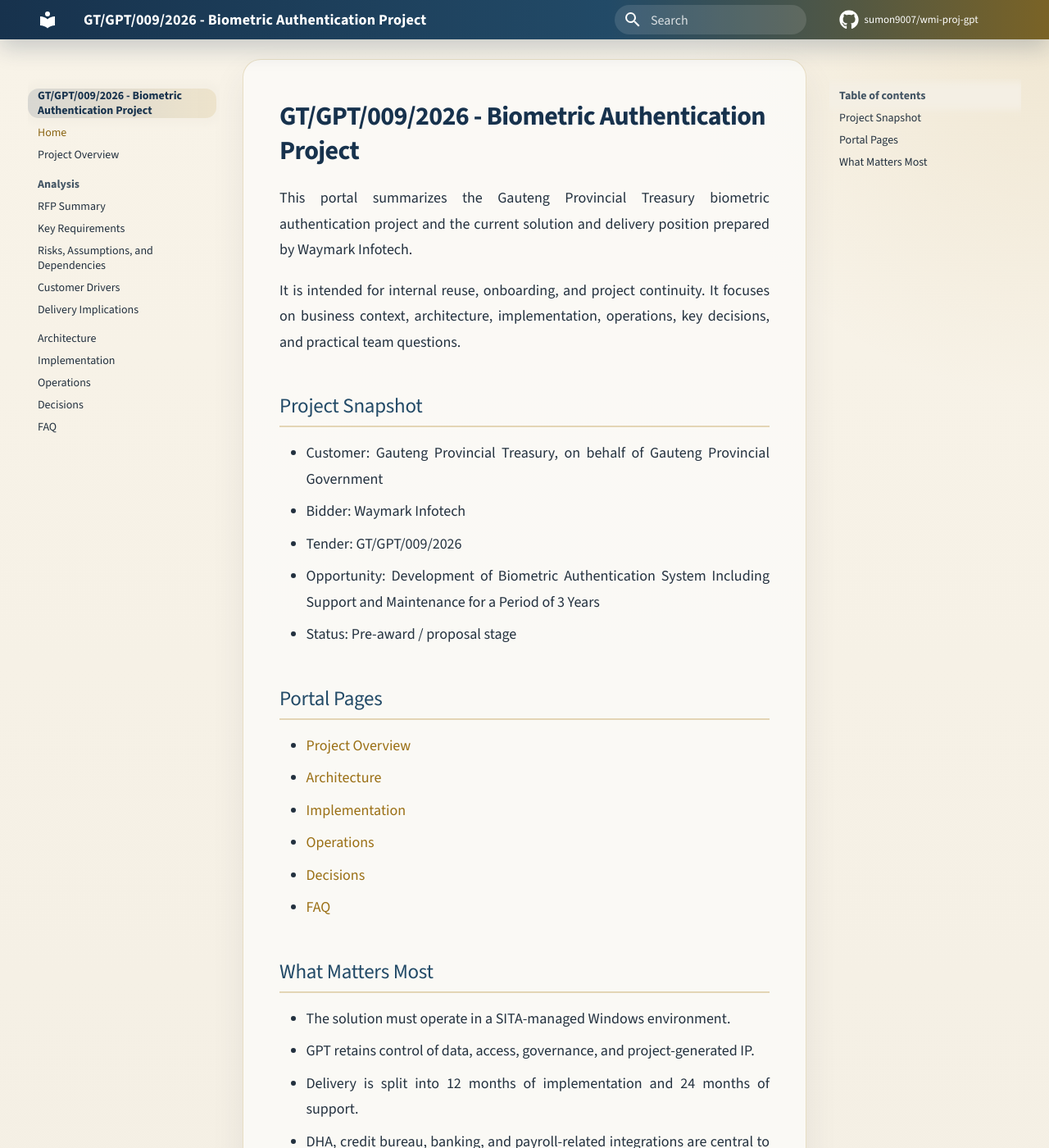
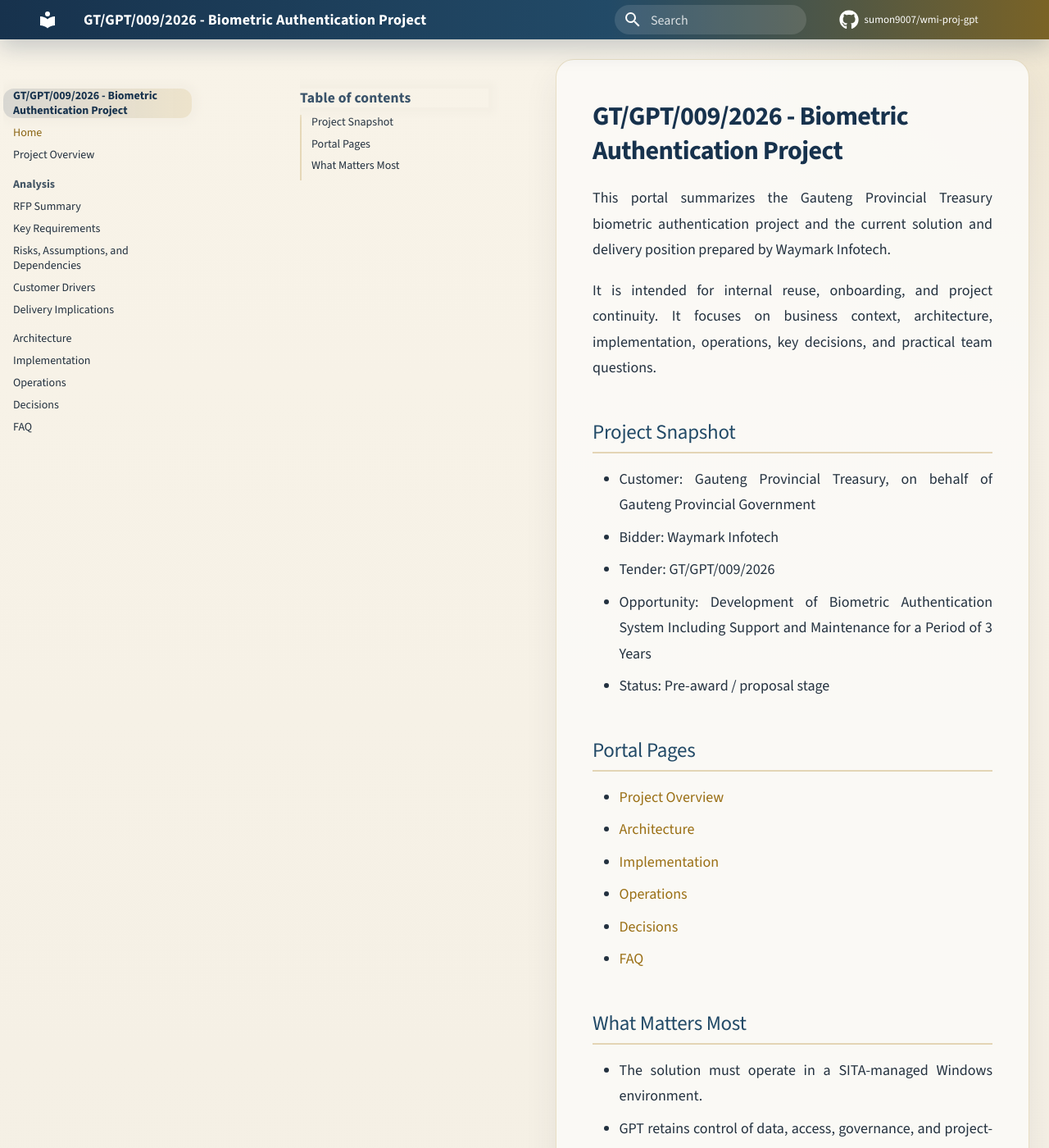
Before and after one commit to sumon9007/wmi-proj-gpt, an MkDocs documentation site: the page built from 06-knowledge-portal/docs/index.md, in a window 1280 px wide and 1400 px high. Shown: the whole window at 82% size. Built offline with MkDocs 1.6.1 and Material for MkDocs 9.7.7, drawn with Linux system fonts in a browser that asks for light colours; comment, search, counter and statistics services are not loaded.

Commit message:
Refine knowledge portal layout and sidebar placement

```diff
--- a/06-knowledge-portal/docs/stylesheets/extra.css
+++ b/06-knowledge-portal/docs/stylesheets/extra.css
@@ -43,6 +43,10 @@
   margin-top: 1.2rem;
 }
 
+.md-main__inner.md-grid {
+  max-width: 88rem;
+}
+
 .md-sidebar--primary .md-sidebar__scrollwrap,
 .md-sidebar--secondary .md-sidebar__scrollwrap {
   padding-top: 0.6rem;
@@ -62,7 +66,7 @@
 }
 
 .md-content {
-  max-width: 52rem;
+  max-width: 62rem;
 }
 
 .md-content__inner {
@@ -143,6 +147,59 @@
   background: #10273c;
 }
 
+@media screen and (min-width: 76.25em) {
+  .md-main__inner {
+    display: grid;
+    gap: 1.6rem;
+    grid-template-columns: 16.5rem 13rem minmax(0, 62rem);
+    grid-template-areas: "nav toc content";
+    align-items: start;
+  }
+
+  .md-sidebar--primary {
+    grid-area: nav;
+    width: 100%;
+    max-width: 100%;
+    margin: 0;
+    position: sticky;
+    top: 5.2rem;
+  }
+
+  .md-sidebar--secondary {
+    grid-area: toc;
+    width: 100%;
+    max-width: 100%;
+    margin: 0;
+    position: sticky;
+    top: 5.2rem;
+  }
+
+  .md-content {
+    grid-area: content;
+    max-width: 100%;
+    margin: 0;
+  }
+
+  .md-sidebar--secondary .md-sidebar__inner {
+    padding-left: 0;
+  }
+
+  .md-nav--secondary .md-nav__title {
+    background: transparent;
+    border-radius: 0;
+    color: #3a536a;
+    font-size: 0.88rem;
+    letter-spacing: 0.01em;
+    padding-left: 0;
+    padding-right: 0;
+  }
+
+  .md-nav--secondary .md-nav__list {
+    border-left: 2px solid rgba(184, 146, 61, 0.28);
+    padding-left: 0.85rem;
+  }
+}
+
 @media screen and (max-width: 76.2344em) {
   .md-content__inner {
     padding: 1.3rem 1.1rem;
```
